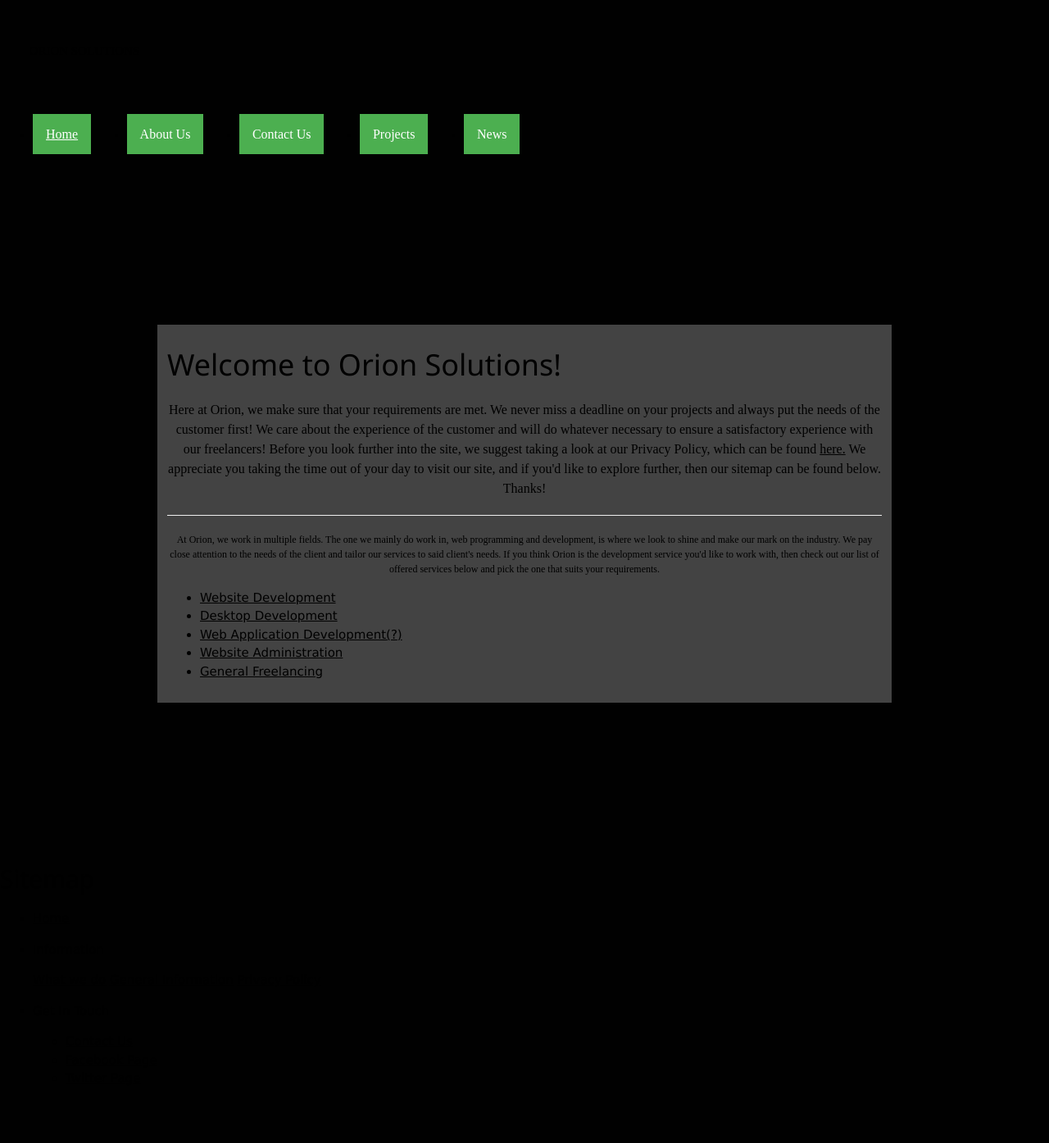
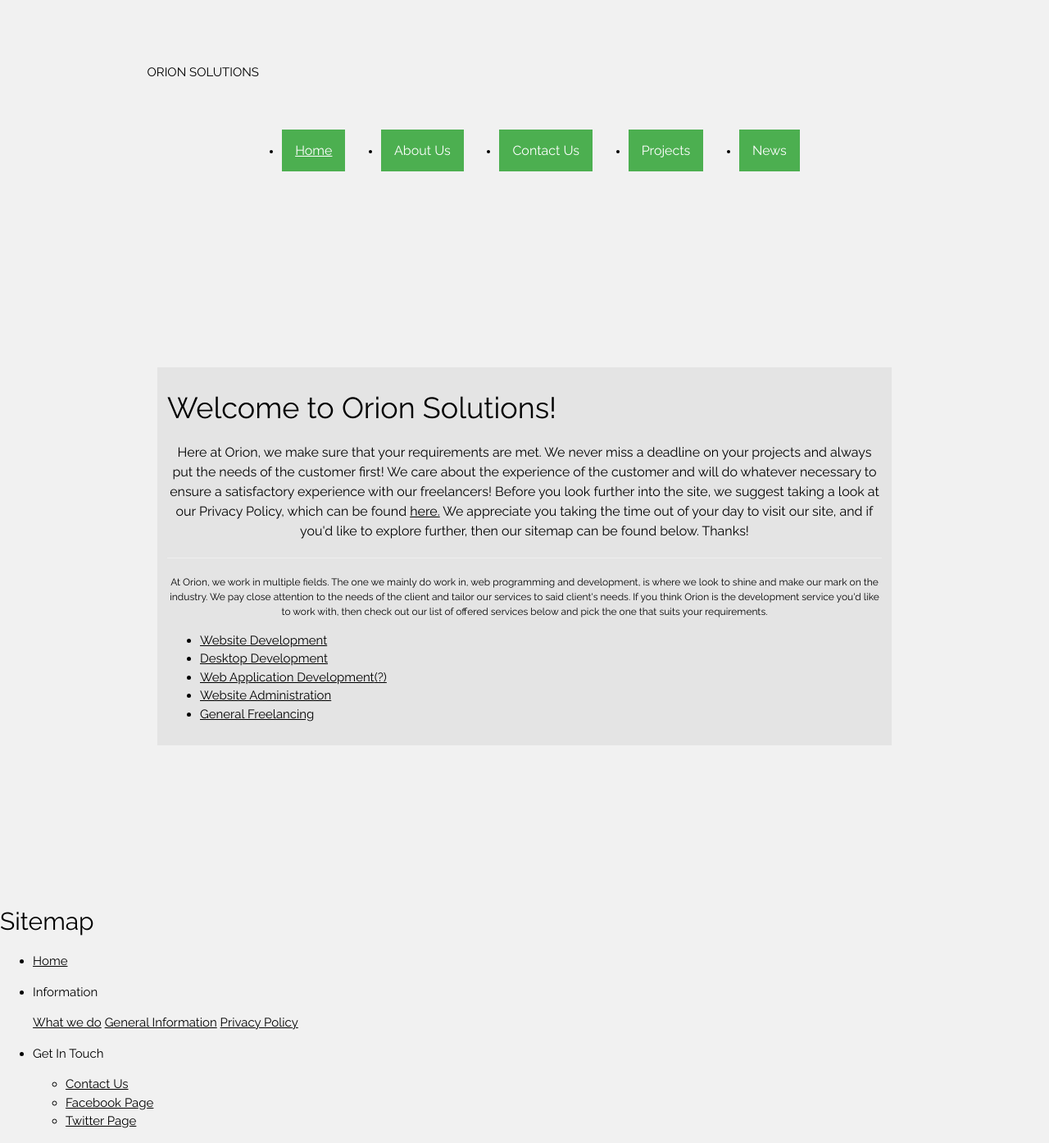
Before and after one commit to SMF-Macky/OrionSolutions, a PHP site: page /home/index.html in a window 1280 px wide. Shown: the whole page at 82% size. Before the commit the page ends 857 px from the top, so only its background shows below. Run offline with PHP 8.4, Linux system fonts and the light colour scheme.

Commit message:
Editing Index page

```diff
--- a/OrionWebsite/orionsolutions/home/index.html
+++ b/OrionWebsite/orionsolutions/home/index.html
@@ -5,13 +5,21 @@
 <head>
     <link type="text/css" rel="stylesheet" href="style/index.css" />
     <link type="text/css" rel="stylesheet" href="https://www.w3schools.com/w3css/4/w3.css" />
+    <link rel="stylesheet" href="https://fonts.googleapis.com/css?family=Raleway">
+    <meta name="viewport" content="width=device-width, initial-scale=1">
     <meta charset="utf-8" />
     <title>Orion Solutions Homepage</title>
+    <style>
+        body, h1, h2, h3, h4, h5 {
+            font-family: "Raleway", sans-serif
+        }
+    </style>
 </head>
 
-<body>
-    <header>
-        <div class="header" id="header-title">
+<body class="w3-light-grey">
+    <div class="w3-content" style="max-width:1400px">
+        <header class="w3-center w3-content w3-padding-32">
+            <div class="header w3-content" id="header-title">
                 <p>ORION SOLUTIONS</p>
             </div>
             <div class="navigation">
@@ -143,5 +151,6 @@
                 </div>
             </div>
         </footer>
+    </div>
 </body>
 </html>
--- a/OrionWebsite/orionsolutions/home/style/index.css
+++ b/OrionWebsite/orionsolutions/home/style/index.css
@@ -5,13 +5,13 @@
 
 #header-title {
     text-align: left;
-    font-family: 'Orbitron';
+    font-family: 'Raleway';
     padding: 10px;
     margin: 2%;
 }
 
 .navigation {
-    font-family: 'Orbitron';
+    font-family: 'Raleway';
     font-size: 14px;
     font: bolder;
 }
@@ -25,14 +25,14 @@
 
 #introductory-paragraph {
     text-align: center;
-    font-family: 'Orbitron';
+    font-family: 'Raleway';
     font-size: 16px;
     font: bold;
 }
 
 #middle-paragraph {
     text-align: center;
-    font-family: 'Orbitron';
+    font-family: 'Raleway';
     font-size: 12px;
     font: bold;
 }
```
Lines whose indentation alone changed are shown as unchanged.
